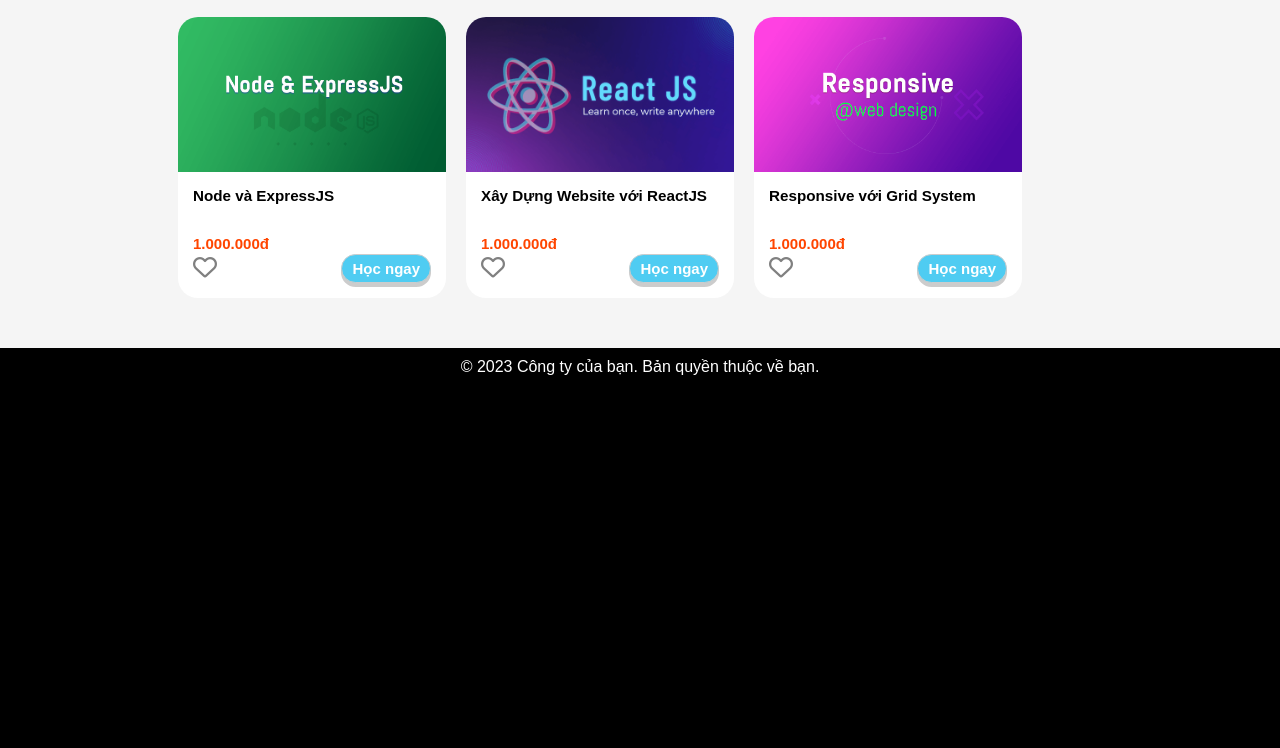
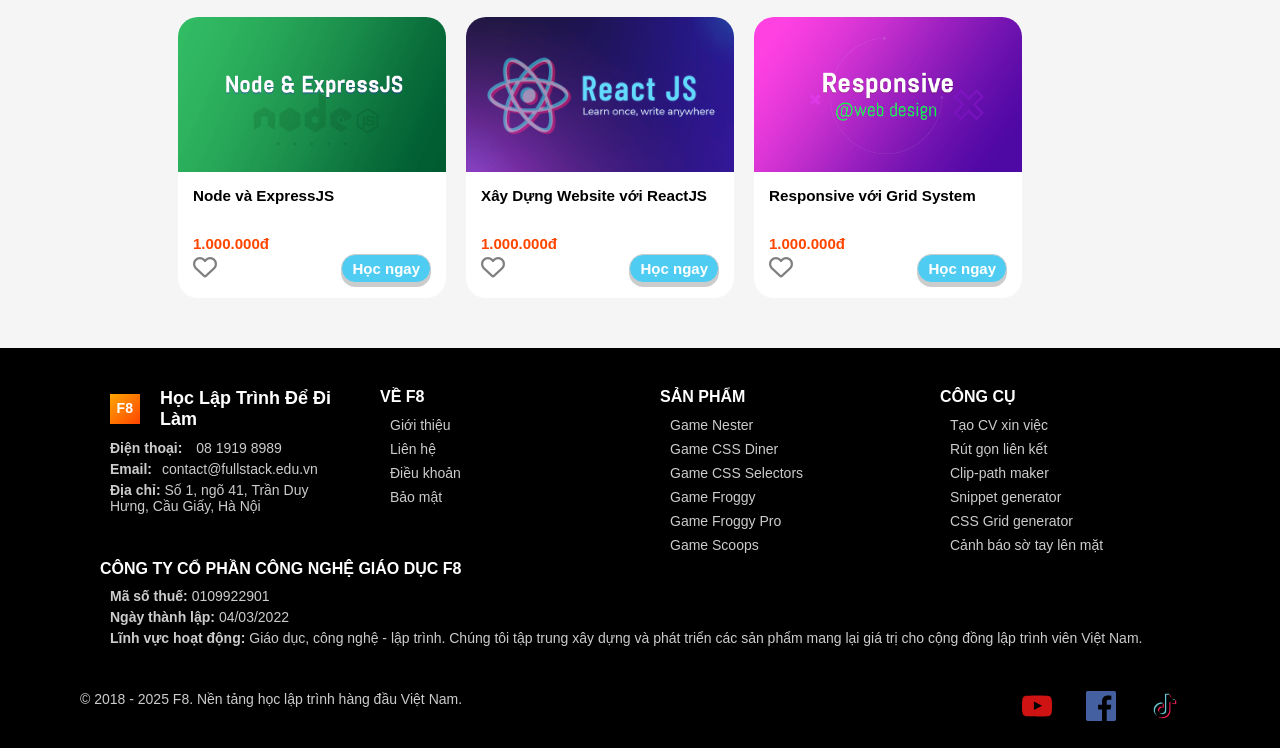
Before and after one commit to NGUYENTHANHDATHH/BTL_TKWeb, a plain HTML site: page main.html in a window 1280 px wide. Shown: the part 974-1722 px from the top of the page. Drawn offline with Linux system fonts and the light colour scheme.

Commit message:
fix footer

```diff
--- a/main.css
+++ b/main.css
@@ -283,10 +283,82 @@
   .heart-btn .fa-regular {
     color: gray;
   }
+/* start footer */
 footer {
     grid-area: footer;
     background-color: #000000;
-    color: white;
+    color: #ffffff;
+    padding: 40px 80px;
+}
+footer a{
+    color: var(--color-border);
+    text-decoration: none;
+    font-size: 12px;
+}
+footer img{
+    width: 30px;
+    height: 30px;
+    margin: 0 10px;
+}
+.footer-container {
+    display: flex;
+    flex-wrap: wrap;
+    justify-content: space-between;
+    max-width: 1200px;
+  }
+.footer-container p, .footer-container a {
+    color:var(--color-border);
+    font-size: 14px;
+    margin: 0 10px;
+    font-style: normal;
+  }
+.footer-container a:hover {
+    text-decoration: underline;
+  }
+  .footer-column {
+    flex: 1 1 200px;
+    gap: 20px;
+    display: block;
+    margin: 0 20px;
+}
+  .footer-column p{
+    margin-bottom: 5px;
+  }
+  .footer-logo {
+    display: flex;
+    align-items: center;
+    margin-bottom: 10px;
+  }
+  .logo-box {
+    background-color: #ff5b00;
+    color: #fff;
+    padding: 6px 10px;
+    font-weight: bold;
+    border-radius: 4px;
+  }
+  .logo-text {
+    margin-left: 10px;
+    font-size: 18px;
+    font-weight: bold;
+  }
+  .footer-column h4 {
+    margin-bottom: 10px;
+  }
+  .footer-column ul {
+    list-style: none;
+    padding: 0;
+  }
+  .footer-column ul li {
+    margin-bottom: 6px;
+  }
+  .footer-social a {
+    margin-right: 10px;
+  }
+  .footer-copy {
+    display: flex;
+    justify-content: space-between;
     text-align: center;
-    padding: 10px;
-}
+    margin-top: 40px;
+    font-size: 14px;
+    color: var(--color-border);
+  }
--- a/main.html
+++ b/main.html
@@ -79,7 +79,7 @@
             <div class="course">
                 <div class="course-item">
                     <a href="#!">
-                        <img src="./pictures/C++ từ cơ bản đến nâng cao.png" alt="Course 1">
+                        <img src="./pictures/homepage/C++ từ cơ bản đến nâng cao.png" alt="Course 1">
                     </a>
                     <div class="price">
                         <div class="name">
@@ -98,7 +98,7 @@
                 </div>
                 <div class="course-item">
                     <a href="#">
-                        <img src="./pictures/dont touch face.png" alt="Course 2">
+                        <img src="./pictures/homepage/dont touch face.png" alt="Course 2">
                     </a>
                     <div class="price">
                         <div class="name">
@@ -117,7 +117,7 @@
                 </div>
                 <div class="course-item">
                     <a href="#">
-                        <img src="./pictures/html css.png" alt="Course 3">
+                        <img src="./pictures/homepage/html css.png" alt="Course 3">
                     </a>
                     <div class="price">
                         <div class="name">
@@ -136,7 +136,7 @@
                 </div>
                 <div class="course-item">
                     <a href="#">
-                        <img src="./pictures/js basic.png" alt="Course 4">
+                        <img src="./pictures/homepage/js basic.png" alt="Course 4">
                     </a>
                     <div class="price">
                         <div class="name">
@@ -154,7 +154,7 @@
                     </div>
                 </div>
                 <div class="course-item">
-                    <img src="./pictures/js adv.png" alt="Course 5">
+                    <img src="./pictures/homepage/js adv.png" alt="Course 5">
                     <div class="price">
                         <div class="name">
                             <h3>Lập Trình JavaScript Nâng Cao</h3>
@@ -172,7 +172,7 @@
                 </div>
                 <div class="course-item">
                     <a href="#">
-                        <img src="./pictures/Kiến thức nền tảng.png" alt="Course 6">
+                        <img src="./pictures/homepage/Kiến thức nền tảng.png" alt="Course 6">
                     </a>
                     <div class="price">
                         <div class="name">
@@ -191,7 +191,7 @@
                 </div>
                 <div class="course-item">
                     <a href="#">
-                        <img src="./pictures/nodejs.png" alt="Course 7">
+                        <img src="./pictures/homepage/nodejs.png" alt="Course 7">
                     </a>
                     <div class="price">
                         <div class="name">
@@ -210,7 +210,7 @@
                 </div>
                 <div class="course-item">
                     <a href="#">
-                        <img src="./pictures/react.png" alt="Course 8">
+                        <img src="./pictures/homepage/react.png" alt="Course 8">
                     </a>
                     <div class="price">
                         <div class="name">
@@ -229,7 +229,7 @@
                 </div>
                 <div class="course-item">
                     <a href="#">
-                        <img src="./pictures/responsive.png" alt="Course 9">
+                        <img src="./pictures/homepage/responsive.png" alt="Course 9">
                     </a>
                     <div class="price">
                         <div class="name">
@@ -248,8 +248,67 @@
                 </div>
         </main>
         <footer>
-            <p>&copy; 2023 Công ty của bạn. Bản quyền thuộc về bạn.</p>
-        </footer>
+            <div class="footer-container">
+                <div class="footer-column">
+                    <div class="footer-logo">
+                        <img src="/pictures/f8-logo.svg" alt="logo-f8">
+                        <span class="logo-text">Học Lập Trình Để Đi Làm</span>
+                    </div>
+                    <p><strong>Điện thoại:</strong> <a href="tel:08 1919 8989">08 1919 8989</a></p>
+                    <p><strong>Email:</strong><a href="mailto:  contact@fullstack.edu.vn">contact@fullstack.edu.vn</a></p>
+                    <p><strong>Địa chỉ:</strong> Số 1, ngõ 41, Trần Duy Hưng, Cầu Giấy, Hà Nội</p>
+                </div>
+
+                <div class="footer-column">
+                    <h4>VỀ F8</h4>
+                    <ul>
+                    <li><a href="">Giới thiệu</a></li>
+                    <li><a href="">Liên hệ</a></li>
+                    <li><a href="">Điều khoản</a></li>
+                    <li><a href="">Bảo mật</a></li>
+                    </ul>
+                </div>
+
+                <div class="footer-column">
+                    <h4>SẢN PHẨM</h4>
+                    <ul>
+                    <li><a href="">Game Nester</a></li>
+                    <li><a href="">Game CSS Diner</a></li>
+                    <li><a href="">Game CSS Selectors</a></li>
+                    <li><a href="">Game Froggy</a></li>
+                    <li><a href="">Game Froggy Pro</a></li>
+                    <li><a href="">Game Scoops</a></li>
+                    </ul>
+                </div>
+
+                <div class="footer-column">
+                    <h4>CÔNG CỤ</h4>
+                    <ul>
+                    <li><a href="">Tạo CV xin việc</a></li>
+                    <li><a href="">Rút gọn liên kết</a></li>
+                    <li><a href="">Clip-path maker</a></li>
+                    <li><a href="">Snippet generator</a></li>
+                    <li><a href="">CSS Grid generator</a></li>
+                    <li><a href="">Cảnh báo sờ tay lên mặt</a></li>
+                    </ul>
+                </div>
+
+                <div class="footer-column">
+                    <h4>CÔNG TY CỔ PHẦN CÔNG NGHỆ GIÁO DỤC F8</h4>
+                    <p><strong>Mã số thuế:</strong> 0109922901</p>
+                    <p><strong>Ngày thành lập:</strong> 04/03/2022</p>
+                    <p><strong>Lĩnh vực hoạt động:</strong> Giáo dục, công nghệ - lập trình. Chúng tôi tập trung xây dựng và phát triển các sản phẩm mang lại giá trị cho cộng đồng lập trình viên Việt Nam.</p>
+                </div>
+            </div>
+            <div class="footer-copy">
+                <p>© 2018 - 2025 F8. Nền tảng học lập trình hàng đầu Việt Nam.</p>
+                <div class="footer-social">
+                    <a href="#"><img src="/pictures/youtube-color-svgrepo-com.svg" alt="YouTube"></a>
+                    <a href="#"><img src="/pictures/facebook-color-svgrepo-com.svg" alt="Facebook"></a>
+                    <a href="#"><img src="/pictures/tiktok-svgrepo-com.svg" alt="TikTok"></a>
+                </div>
+            </div>
+          </footer>
     </div>
     <script>
         const heartBtn = document.getElementById('heartBtn');
@@ -258,8 +317,7 @@
 heartBtn.addEventListener('click', () => {
   heartIcon.classList.toggle('fa-solid');
   heartIcon.classList.toggle('fa-regular');
-});
-
+    });
     </script>
 </body>
 </html>
```
Also changed, not shown: pictures/facebook-color-svgrepo-com.svg (added), pictures/homepage/C++ từ cơ bản đến nâng cao.png (renamed from pictures/C++ từ cơ bản đến nâng cao.png), pictures/homepage/Kiến thức nền tảng.png (renamed from pictures/Kiến thức nền tảng.png), pictures/homepage/dont touch face.png (renamed from pictures/dont touch face.png), pictures/homepage/html css.png (renamed from pictures/html css.png), pictures/homepage/js adv.png (renamed from pictures/js adv.png), pictures/homepage/js basic.png (renamed from pictures/js basic.png), pictures/homepage/nodejs.png (renamed from pictures/nodejs.png), pictures/homepage/react.png (renamed from pictures/react.png), pictures/homepage/responsive.png (renamed from pictures/responsive.png), pictures/homepage/ubuntu.png (renamed from pictures/ubuntu.png), pictures/tiktok-svgrepo-com.svg (added), pictures/youtube-color-svgrepo-com.svg (added).
